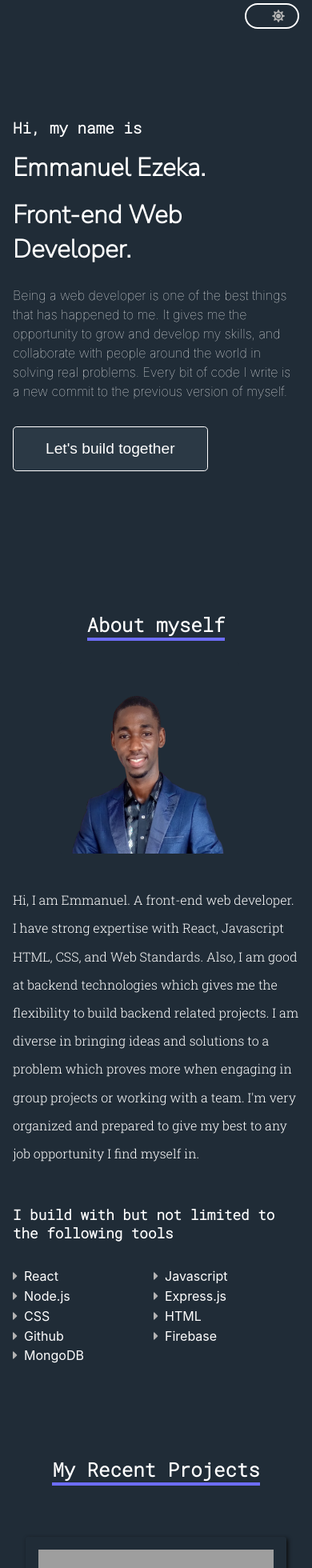
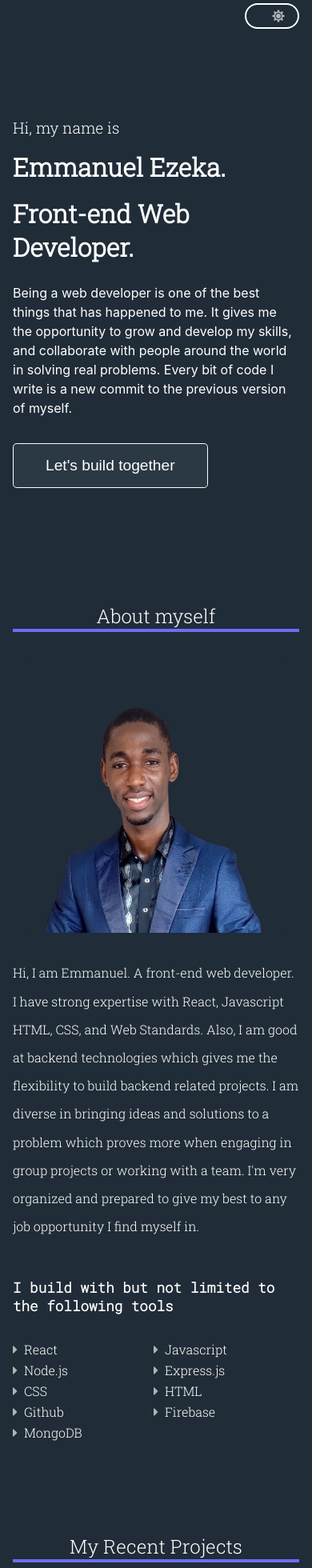
Before and after one commit to EECvision/porfolio-website, a React (Create React App) app: page / in a window 390 px wide. Shown: the top 1960 px of the page at 80% size. Built offline with nearby package versions, Linux system fonts and the light colour scheme; grey boxes are pictures that could not be loaded.

Commit message:
improve site ux

```diff
--- a/src/components/about/about.module.css
+++ b/src/components/about/about.module.css
@@ -5,15 +5,14 @@
   flex-direction: column;
   align-items: center;
   justify-content: flex-start;
-  margin-top: 6rem;
+  margin-top: 4rem;
 }
 
 .aboutHeader {
   width: 100%;
-  font-family: 'Roboto Mono', monospace;
+  font-family: 'Roboto slab', sans-serif;
   margin-bottom: 2rem;
   font-size: 2rem;
-  font-weight: bold;
 }
 
 .aboutHeader > div {
@@ -37,7 +36,7 @@
   font-size: 1.2rem;
   margin-bottom: 3rem;
   line-height: 2.2rem;
-  font-family: 'Roboto Slab', serif;
+  font-family: 'Roboto Slab', sans-serif;
 }
 
 .toolHeader {
@@ -59,6 +58,7 @@
   width: 100%;
   max-width: 45%;
   margin-bottom: 0.3rem;
+  font-family: 'Roboto Slab', serif;
 }
 
 .imageWrapper {
@@ -110,9 +110,15 @@
 
   .imageWrapper {
     width: 100%;
-    max-width: 14rem;
+    max-width: 20rem;
     margin-bottom: 2rem;
   }
+
+  .imageContainer {
+    top: 0;
+    right: 0;
+  }
+
 
 }
 
@@ -127,6 +133,10 @@
     text-align: center;
   }
 
+  .aboutHeader > div {
+    width: 100%;
+  }
+
   .aboutText {
     font-size: 1rem;
   }
--- a/src/components/banner/banner.module.css
+++ b/src/components/banner/banner.module.css
@@ -14,15 +14,14 @@
 .greetingContainer {
   width: auto;
   margin-bottom: 1rem;
-  font-family: 'Roboto Mono', monospace;
+  font-family: 'Roboto slab', sans-serif;
   font-size: 1.2rem;
-  font-weight: bold;
 }
 
 .nameContainer {
   width: auto;
   margin-bottom: 1rem;
-  font-family: 'Nunito Sans', sans-serif;
+  font-family: 'Roboto slab', sans-serif;
   font-size: calc(1rem + 4vw);
 
 }
@@ -30,7 +29,7 @@
 .roleContainer {
   width: auto;
   margin-bottom: 1.5rem;
-  font-family: 'Nunito Sans', sans-serif;
+  font-family: 'Roboto slab', sans-serif;
   font-size: calc(1rem + 4vw);
 }
 
@@ -39,7 +38,6 @@
   margin-bottom: 2rem;
   font-size: 1rem;
   line-height: 1.5rem;
-  font-weight: lighter;
   max-width: 37.5rem;
 }
 
--- a/src/components/button/button.module.css
+++ b/src/components/button/button.module.css
@@ -4,4 +4,9 @@
   border-radius: 0.3rem;
   font-size: 1.2rem;
   cursor: pointer;
+  transition: all 0.2s ease-in-out;
 }
+
+.buttonContainer:hover {
+  transform: scale(0.95);
+}
--- a/src/components/contact/contact.component.jsx
+++ b/src/components/contact/contact.component.jsx
@@ -3,26 +3,14 @@ import { ThemeContext } from '../../states/theme/theme.context';
 import styles from './contact.module.css';
 
 const Contact = () => {
-  const { textColor, buttonColorInverse, buttonBackgroundInverse, buttonBorder } = useContext(ThemeContext);
+  const { textColor, buttonColorInverse, buttonBackgroundInverse, buttonBorder, headerBorder } = useContext(ThemeContext);
 
   return (
     <div id='contact' style={{ color: textColor }} className={styles.contactContainer}>
-      <header className={styles.header}>Contact me</header>
+      <header className={styles.header} >
+        <div style={{ borderBottom: `0.3rem solid ${headerBorder}` }}>Contact me</div>
+      </header>
       <h1 className={styles.mainText}>Let's build together</h1>
-
-      {/* <p className={styles.text}>
-        I am someone who you would like to work with.
-        I have a great passion for growth and development. Also,
-        I have good communication, logical thinking, problem solving and analitical skills that will move your team to the next level.
-        I am certain we can make it better together.
-      </p> */}
-      {/* <p className={styles.contactHeader}>
-        <span style={{ color: textColor }}>I am always available via </span>
-        <span style={{ background: elementColor, padding: '0.4rem 1rem', borderRadius: '0.3rem', color: inputColor }}>
-          <i className="icon fas fa-long-arrow-alt-down"></i>
-        </span>
-      </p> */}
-
       <div className={styles.contactListContainer}>
         <div style={{ color: textColor }} className={styles.contact}> <i className="far fa-envelope"></i> ezekaemmanuel1710@gmail.com </div>
         <div style={{ color: textColor }} className={styles.contact}> <i className="fas fa-phone-alt"></i> +234 80 6481 9800 </div>
--- a/src/components/contact/contact.module.css
+++ b/src/components/contact/contact.module.css
@@ -10,53 +10,29 @@
 }
 
 .header {
-  font-family: 'Roboto Mono', monospace;
-  margin-bottom: 3rem;
+  width: 100%;
+  font-family: 'Roboto Slab', sans-serif;
+  margin-bottom: 4rem;
   font-size: 2rem;
-  font-weight: bold;
+}
+
+.header > div {
+  display: inline-block;
+  width: auto;
 }
 
 .mainText {
   font-family: 'Roboto Mono', monospace;
   margin-bottom: 3rem;
   font-size: 2rem;
-  font-weight: bold;
   text-align: center;
 }
 
 .text {
   max-width: 40rem;
   text-align: center;
-  font-weight: medium;
   font-size: 1.2rem;
   margin-bottom: 2rem;
-}
-
-.contactHeader {
-  margin-bottom: 1.5rem;
-  font-size: 1.2rem;
-  display: flex;
-  align-items: center;
-  justify-content: center;
-  font-family: 'Roboto Mono', monospace;
-  font-weight: bold;
-}
-
-.contactHeader > span:first-child {
-  margin-right: 1rem;
-}
-
-.contactHeader i {
-  animation: bounce 3s cubic-bezier(1, 1, 1, 1) infinite;
-}
-
-@keyframes bounce {
-  from {
-    transform: translate(0, 2px);
-  }
-  to {
-    transform: translate(0, -2px);
-  }
 }
 
 .contactListContainer {
@@ -89,6 +65,11 @@
   padding: 1rem 4rem;
   margin: 0 1rem;
   border-radius: 2rem;
+  transition: all 0.2s ease-in-out;
+}
+
+.link:hover {
+  transform: scale(0.95);
 }
 
 
@@ -108,18 +89,17 @@
   .contactContainer {
     padding: 0 1rem;
   }
-  .contactHeader {
-    font-size: 0.8rem;
+
+  .header > div {
+    width: 100%;
+    text-align: center;
   }
-  .header {
-    margin-bottom: 2rem;
-  }
+
   .mainText {
     margin-bottom: 2rem;
-  }
-  .mainText {
     font-size: 1.5rem;
   }
+
   .text {
     font-size: 1rem;
   }
--- a/src/components/header/header.module.css
+++ b/src/components/header/header.module.css
@@ -19,20 +19,22 @@
   align-items: center;
   justify-content: space-between;
   padding: 1rem 4rem;
-  font-family: 'Roboto Mono', monospace;
-  font-weight: bold;
+  font-family: 'Roboto slab', sans-serif;
 }
 
 .logoContainer {
   width: auto;
   padding: 0.4rem 1rem;
   cursor: default;
+  font-size: 1.2rem;
+
 }
 
 .navItemsContainer {
   display: flex;
   align-items: center;
   justify-content: space-between;
+  font-size: 1.2rem;
 }
 
 .navItem {
@@ -40,10 +42,15 @@
   padding: 0.4rem 1rem;
   margin-right: 1rem;
   cursor: pointer;
+  transition: all 0.2s ease-in-out;
 }
 
 .navItem:last-child{
   margin-right: 0;
+}
+
+.navItem:hover {
+  transform: scale(1.05);
 }
 
 .darkMode {
@@ -65,7 +72,7 @@
 }
 
 .dropdown {
-  padding: 0.5rem 0.8rem;
+  padding: 0.3rem 0.5rem;
   display: none;
   z-index: 5;
   border-radius: 0.2rem;
@@ -95,6 +102,7 @@
   align-items: center;
   justify-content: flex-start;
   z-index: 10;
+  font-size: 1.2rem;
 }
 
 .navItemDropdown {
@@ -102,6 +110,11 @@
   padding: 0.4rem 1rem;
   margin-top: 1rem;
   cursor: pointer;
+  transition: all 0.2s ease-in-out;
+}
+
+.navItemDropdown:hover {
+  transform: scale(1.05);
 }
 
 @media screen and (max-width: 1024px) {
--- a/src/components/project/project.component.jsx
+++ b/src/components/project/project.component.jsx
@@ -8,6 +8,7 @@ import previewShop from '../../assets/preview-shop.png';
 import previewCountry from '../../assets/preview-country.png';
 import { useContext } from 'react';
 import { ThemeContext } from '../../states/theme/theme.context';
+import { animated } from 'react-spring';
 
 const previews = {
   previewEasyBank: previewEasyBank,
@@ -19,11 +20,11 @@ const previews = {
   previewShop: previewShop
 }
 
-const Project = ({ name, description, liveUrl, githubUrl, icon, invert, tools }) => {
+const Project = ({ name, description, liveUrl, githubUrl, icon, invert, tools, css }) => {
   const { textColor, elementColor, backgroundColor, inputColor, projectBorder } = useContext(ThemeContext);
 
   return (
-    <div style={{ color: textColor, boxShadow: `2px 2px 5px ${projectBorder}` }} className={invert ? styles.projectContainerInverted : styles.projectContainer}>
+    <animated.div style={{ ...css, color: textColor, boxShadow: `2px 2px 5px ${projectBorder}` }} className={invert ? styles.projectContainerInverted : styles.projectContainer}>
       <div className={invert ? styles.imageWrapperInverted : styles.imageWrapper}>
         <img className={styles.imageContainer} src={previews[icon]} alt={`${name}`} />
       </div>
@@ -48,7 +49,7 @@ const Project = ({ name, description, liveUrl, githubUrl, icon, invert, tools })
           <li style={{ border: `0.1rem solid ${inputColor}`, color: textColor }} className={styles.link}><a href={liveUrl}><i className="fas fa-external-link-alt"></i></a></li>
         </ul>
       </div>
-    </div>
+    </animated.div>
   )
 }
 
--- a/src/components/project/project.module.css
+++ b/src/components/project/project.module.css
@@ -81,8 +81,7 @@
 
 .name {
   font-size: 1.5rem;
-  font-family: 'Nunito Sans', sans-serif;
-  font-weight: bold;
+  font-family: 'Roboto mono', monospace;
   margin-bottom: 1rem;
   z-index: 5;
 }
@@ -122,7 +121,6 @@
   align-items: center;
   flex-wrap: wrap;
   font-family: 'Roboto Mono', monospace;
-  font-weight: bold;
   margin-bottom: 1rem;
   z-index: 5;
 }
--- a/src/components/projects/projects.module.css
+++ b/src/components/projects/projects.module.css
@@ -12,13 +12,21 @@
   justify-content: flex-start;
 }
 
+.projectsContainer {
+  width: 100%;
+  display: flex;
+  flex-direction: column;
+  align-items: center;
+  justify-content: flex-start;
+  overflow: hidden;
+}
+
 .projectHeader {
   width: 100%;
   text-align: left;
-  font-family: 'Roboto Mono', monospace;
+  font-family: 'Roboto Slab', sans-serif;
   margin-bottom: 3rem;
   font-size: 2rem;
-  font-weight: bold;
   text-align: left;
 }
 
@@ -26,18 +34,6 @@
   display: inline-block;
   width: auto;
 }
-
-.projectsContainer {
-  width: 100%;
-  display: flex;
-  flex-direction: column;
-  align-items: center;
-  justify-content: flex-start;
-  overflow: hidden;
-  margin-bottom: 4rem;
-  padding: 1rem;
-}
-
 
 @media (max-width: 1024px){
   .projectsWrapper {
@@ -60,4 +56,8 @@
     font-size: 1.5rem;
     text-align: center;
   }
+
+  .projectHeader > div {
+    width: 100%;
+  }
 }
--- a/src/states/theme/theme.context.js
+++ b/src/states/theme/theme.context.js
@@ -17,7 +17,7 @@ const ThemeContextProvider = ({ children }) => {
   let lightmodeBanner = ' hsl(217, 90%, 61%)';
   let lightmodeMode = 'hsl(51, 100%, 47%)';
   let lightmodeHeader = 'hsl(240, 91%, 70%)';
-  let lightmodeProject = 'hsl(0, 0%, 60%)';
+  let lightmodeProject = 'hsl(0, 0%, 80%)';
   let darkmodeProject = 'hsl(0, 0%, 5%)';
 
   let backgroundColor = '';
```
Also changed, not shown: src/components/projects/projects.component.jsx (+32 -10 lines), public/image-eec.png (added).
